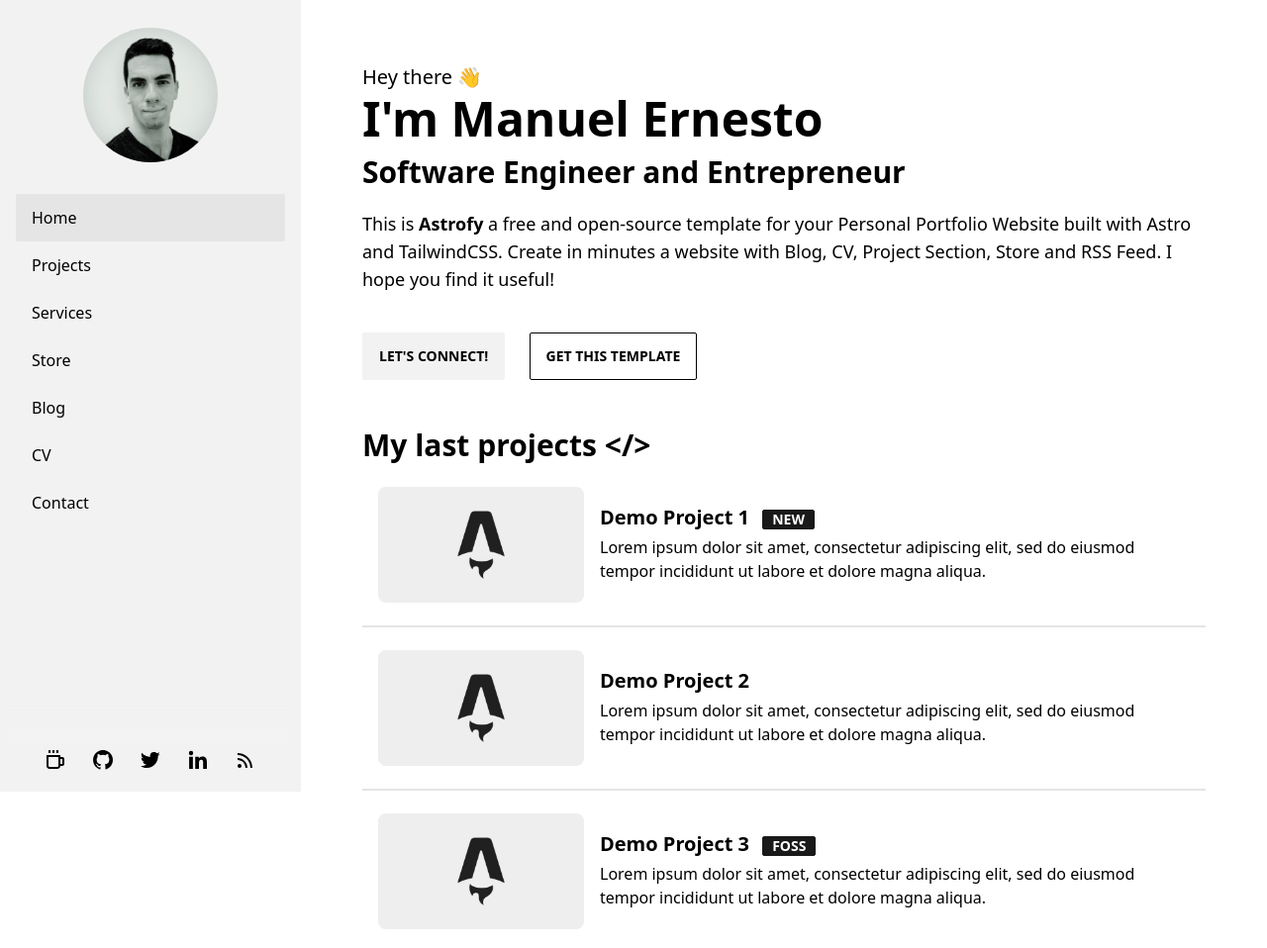
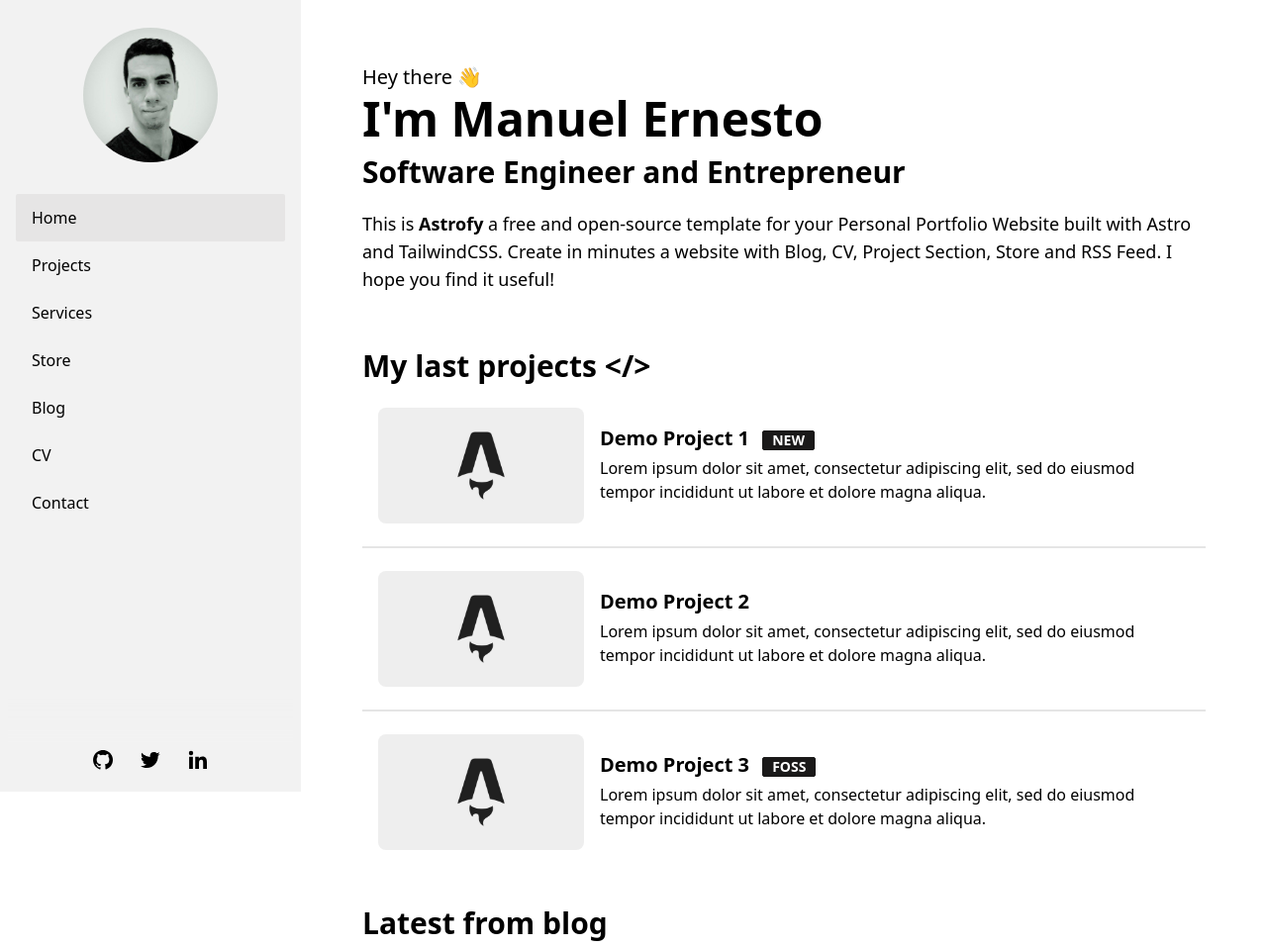
Before and after one commit to jcondina/jcondina.github.io, an Astro site: page / in a window 1280 px wide. Shown: the top 958 px of the page at 99% size. Built offline with nearby package versions, Linux system fonts and the light colour scheme; Astro itself is replaced by a stand-in of ours.

Commit message:
Update links

```diff
--- a/src/components/SideBarFooter.astro
+++ b/src/components/SideBarFooter.astro
@@ -4,27 +4,7 @@
 </div>
 
 <div class="social-icons px-4 pb-5 pt-1 flex self-center justify-center sticky bottom-0 bg-base-200">
-    <a
-        href="https://manuelernestog.github.io/support-my-work/"
-        target="_blank"
-        class="mx-3"
-        aria-label="Support my work"
-        title="Support my work"
-    >
-        <svg
-            xmlns="http://www.w3.org/2000/svg"
-            width="24"
-            height="24"
-            viewBox="0 0 24 24"
-            style="fill: currentColor;transform: ;msFilter:;"
-            ><path
-                fill-rule="evenodd"
-                clip-rule="evenodd"
-                d="M5 2h2v3H5zm4 0h2v3H9zm4 0h2v3h-2zm6 7h-2V7H3v11c0 1.654 1.346 3 3 3h8c1.654 0 3-1.346 3-3h2c1.103 0 2-.897 2-2v-5c0-1.103-.897-2-2-2zm-4 9a1 1 0 0 1-1 1H6a1 1 0 0 1-1-1V9h10v9zm2-2v-5h2l.002 5H17z"
-            ></path></svg
-        >
-    </a>
-    <a href="https://github.com/manuelernestog" target="_blank" class="mx-3" aria-label="Github" title="Github">
+	<a href="https://github.com/jcondina" target="_blank" class="mx-3" aria-label="Github" title="Github">
 		<svg
 			xmlns="http://www.w3.org/2000/svg"
 			width="24"
@@ -38,7 +18,7 @@
 			></path>
 		</svg>
 	</a>
-    <a href="https://twitter.com/manuelernestog" target="_blank" class="mx-3" aria-label="Twitter" title="Twitter">
+	<a href="https://twitter.com/juanicondina" target="_blank" class="mx-3" aria-label="Twitter" title="Twitter">
 		<svg
 			xmlns="http://www.w3.org/2000/svg"
 			width="24"
@@ -51,7 +31,7 @@
 		</svg>
 	</a>
 	<a
-        href="https://www.linkedin.com/in/manuelernestogr"
+		href="https://www.linkedin.com/in/juan-ignacio-condina"
 		target="_blank"
 		class="mx-3"
 		aria-label="Linkedin"
@@ -68,17 +48,4 @@
 			></path>
 		</svg>
 	</a>
-
-    <a href="/rss.xml" target="_blank" class="mx-3" aria-label="RSS Feed" title="RSS Feed">
-        <svg
-            xmlns="http://www.w3.org/2000/svg"
-            width="24"
-            height="24"
-            viewBox="0 0 24 24"
-            style="fill: currentColor;transform: ;msFilter:;"
-            ><path d="M19 20.001C19 11.729 12.271 5 4 5v2c7.168 0 13 5.832 13 13.001h2z"></path><path
-                d="M12 20.001h2C14 14.486 9.514 10 4 10v2c4.411 0 8 3.589 8 8.001z"></path><circle cx="6" cy="18" r="2"
-            ></circle>
-        </svg>
-    </a>
 </div>
--- a/src/pages/index.astro
+++ b/src/pages/index.astro
@@ -16,22 +16,13 @@ const last_posts = posts.slice(0, 3);
 		<div class="py-2">
 			<text class="text-lg">
 				This is <b>Astrofy</b> a free and open-source template for your Personal Portfolio Website built with Astro and TailwindCSS.
-        Create in minutes a website with Blog, CV, Project Section, Store and RSS Feed. I hope you find
-        it useful!
+				Create in minutes a website with Blog, CV, Project Section, Store and RSS Feed. I hope you find it useful!
 			</text>
 		</div>
-    <div class="mt-8">
-      <a class="btn" href="https://twitter.com/manuelernestog" target="_blank"> Let's connect!</a>
-      <a href="https://github.com/manuelernestog/astrofy" target="_blank" class="btn btn-outline ml-5">
-        Get This template
-      </a>
 	</div>
-  </div>
-
 	<div>
 		<div class="text-3xl w-full font-bold mb-2">My last projects {"</>"}</div>
 	</div>
-
 	<HorizontalCard
 		title="Demo Project 1"
 		img="/post_img.webp"
```
Lines whose indentation alone changed are shown as unchanged.
